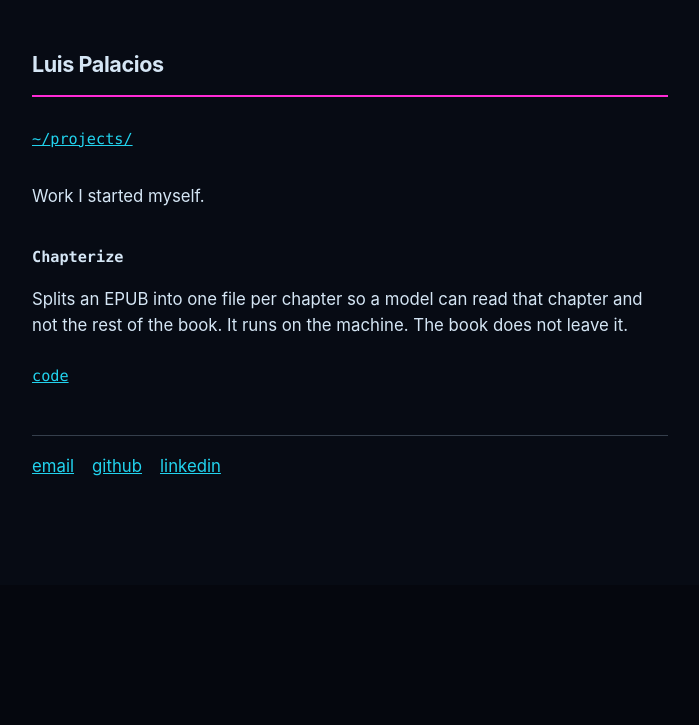
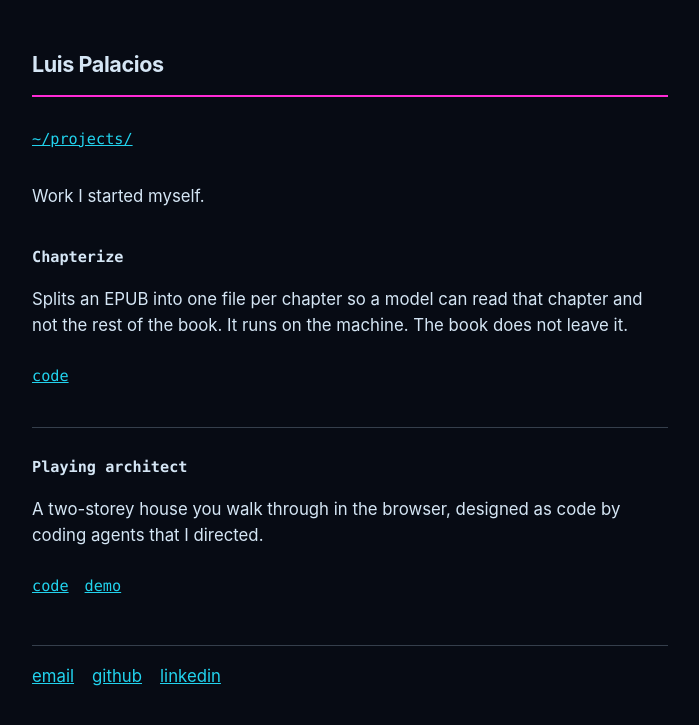
Before and after one commit to luisfpal/luisfpal.github.io, a Jekyll site: the page built from projects/index.md, in a window 1280 px wide. Shown: the top 725 px of the page, without its empty margins (290-989 px from the left). Built offline with Jekyll 4.4.1, drawn with Linux system fonts in a browser that asks for light colours.

Commit message:
Playing architect joins the projects, with its code and a demo you can walk.

```diff
--- a/projects/index.md
+++ b/projects/index.md
@@ -12,3 +12,12 @@ title: Projects
 <p class="entry-links">
   <a href="https://github.com/luisfpal/chapterize">code</a>
 </p>
+
+<hr>
+
+<h2 class="entry">Playing architect</h2>
+<p>A two-storey house you walk through in the browser, designed as code by coding agents that I directed.</p>
+<p class="entry-links">
+  <a href="https://github.com/luisfpal/playing-architect">code</a>
+  <a href="https://luisfpal.github.io/playing-architect/">demo</a>
+</p>
```
Also changed, not shown: .grok/skills/personal-site/SKILL.md.
